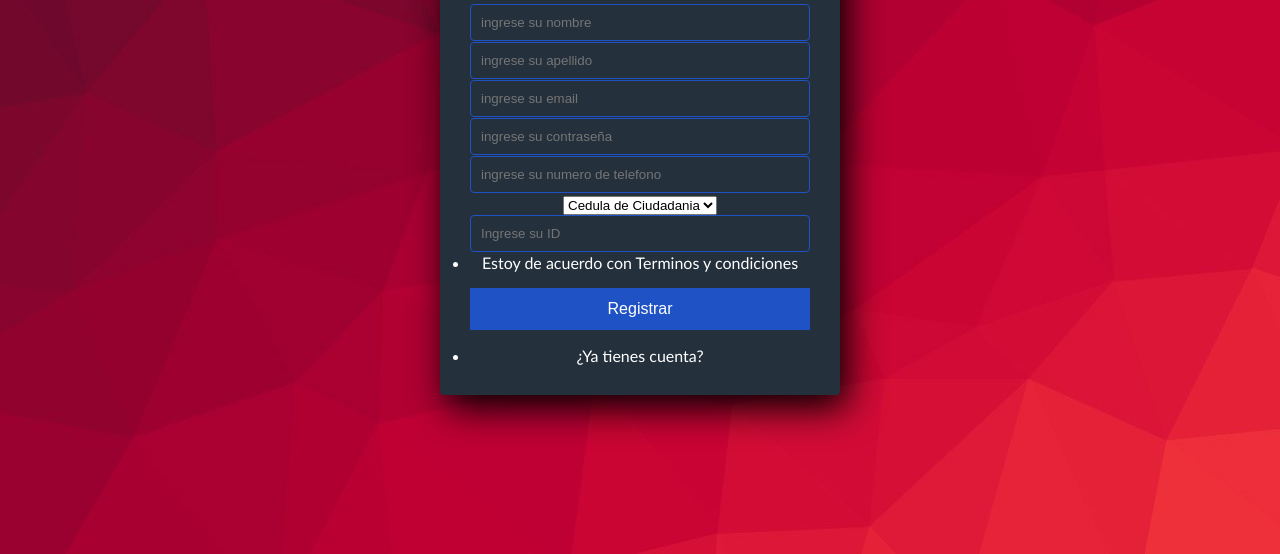
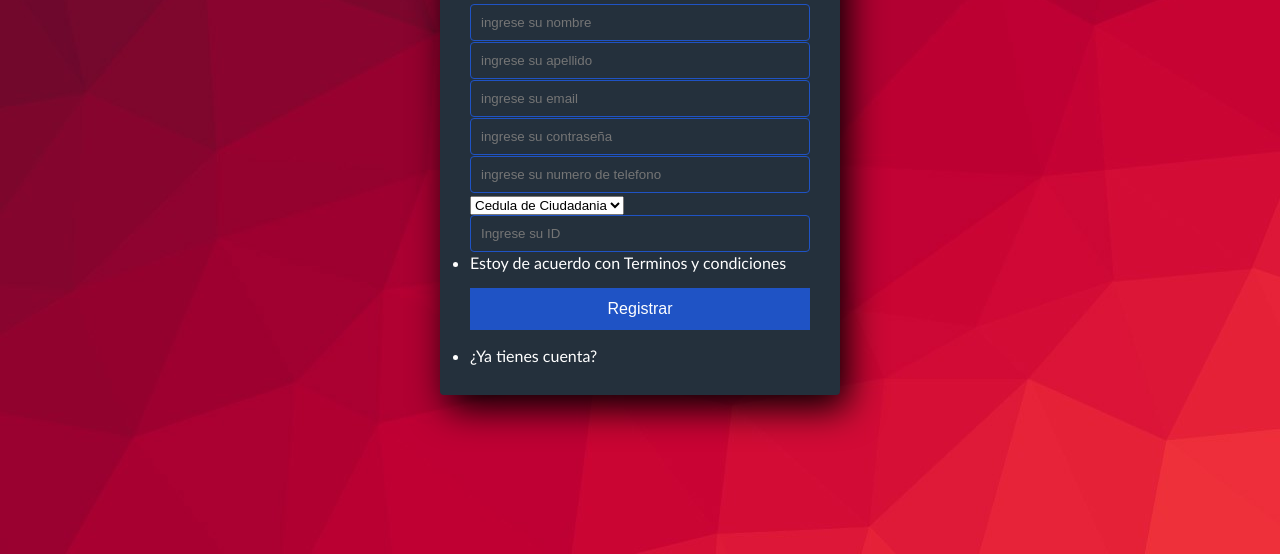
Before and after one commit to alejandrodba9/practicando-html, a plain HTML site: page index.html in a window 1280 px wide. Shown: the part 246-800 px from the top of the page. Drawn offline with Linux system fonts and the light colour scheme.

Commit message:
borré el div que tenía para centrar todo

```diff
--- a/index.html
+++ b/index.html
@@ -9,8 +9,7 @@
     </head>
 
     <body style="background-color: rgb(226, 226, 226);">
-        <div>
-            <center>
+
         <section class="form-register">
         <form action="">
             <h4>Formulario Registro</h4>
@@ -45,8 +44,6 @@
             </nav>
         </form>
         </section>
-            </center>
-        </div>
 
     </body>
 </html>
```
